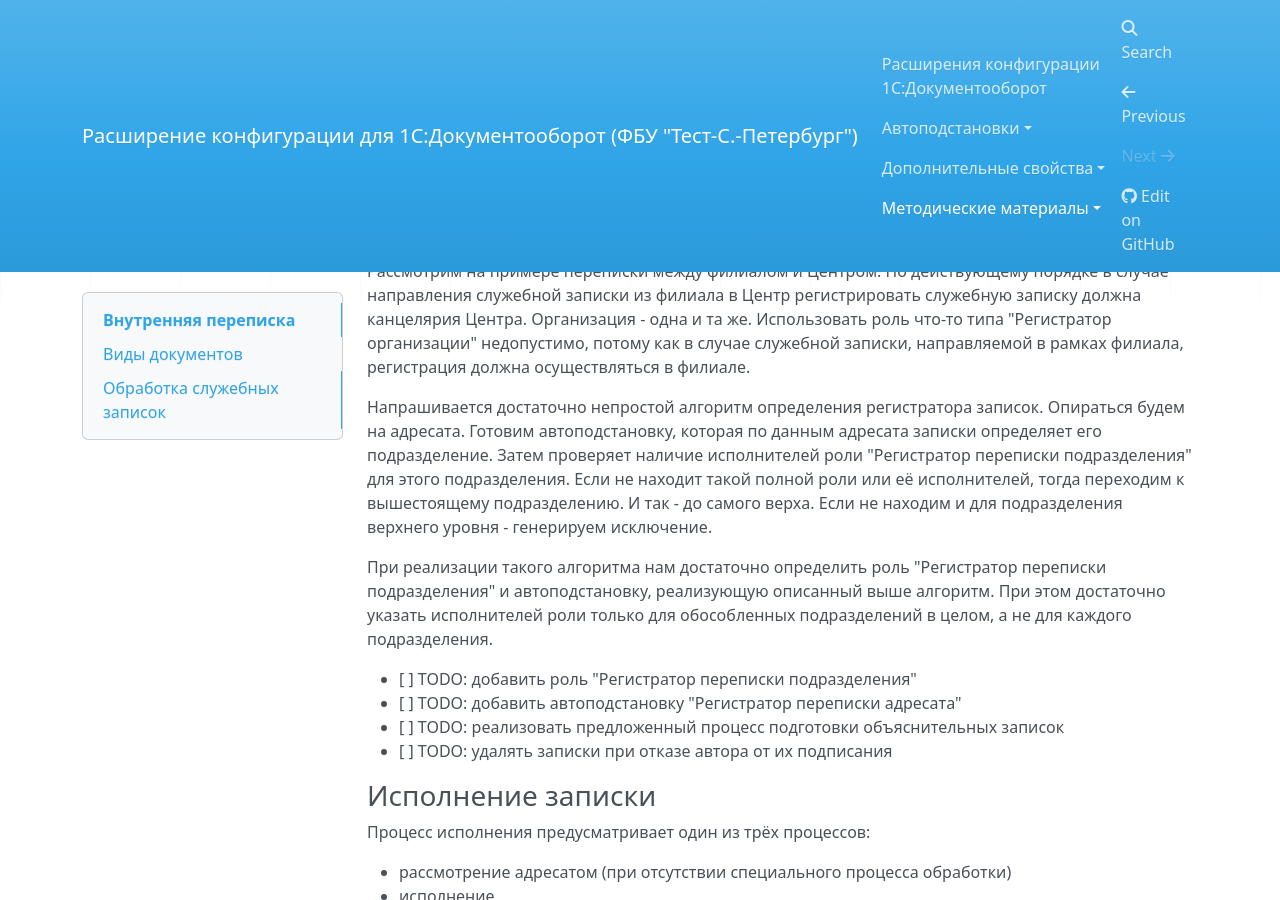
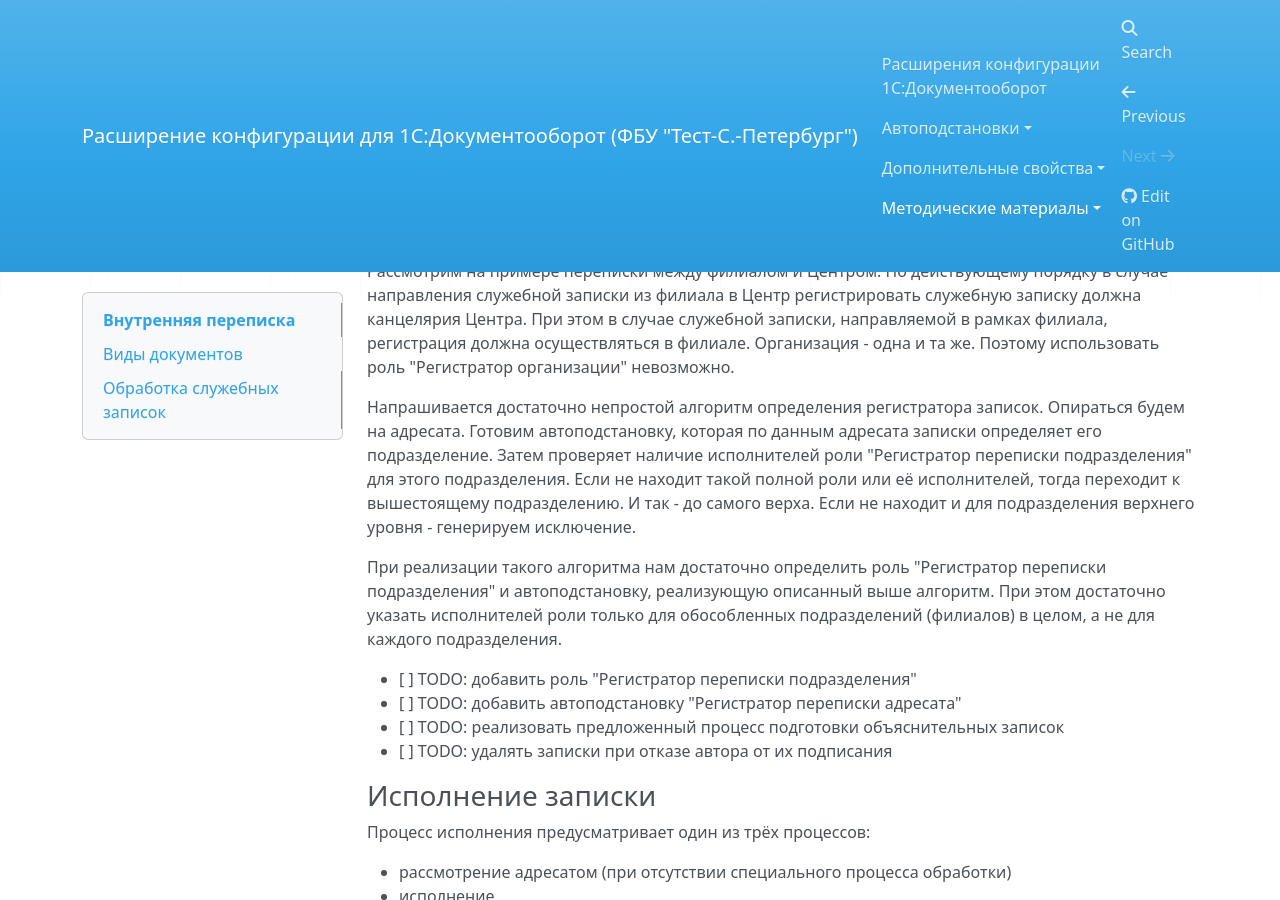
Before and after one commit to test-st-petersburg/edms, an MkDocs documentation site: the page built from docs/Методические материалы/Внутренние документы/Внутренняя переписка.md, in a window 1280 px wide and 900 px high, scrolled down 1327 px. Built offline with MkDocs 1.6.1, drawn with Linux system fonts in a browser that asks for light colours; nearby versions of some CDN libraries.

Commit message:
fix(docs): Исправить определение регистратора записок

```diff
--- a/docs/Методические материалы/Внутренние документы/Внутренняя переписка.md
+++ b/docs/Методические материалы/Внутренние документы/Внутренняя переписка.md
@@ -63,27 +63,28 @@
 Он может содержать не те сведения.
 
 Рассмотрим на примере переписки между филиалом и Центром.
-По действующему порядке в случае направления служебной записки из
+По действующему порядку в случае направления служебной записки из
 филиала в Центр регистрировать служебную записку должна канцелярия
-Центра. Организация - одна и та же. Использовать роль что-то типа
-"Регистратор организации" недопустимо, потому как в случае
-служебной записки, направляемой в рамках филиала, регистрация должна
-осуществляться в филиале.
+Центра.
+При этом в случае служебной записки, направляемой в рамках филиала,
+регистрация должна осуществляться в филиале.
+Организация - одна и та же. Поэтому использовать роль
+"Регистратор организации" невозможно.
 
 Напрашивается достаточно непростой алгоритм определения регистратора
 записок. Опираться будем на адресата.
 Готовим автоподстановку, которая по данным адресата записки
 определяет его подразделение. Затем проверяет наличие исполнителей
 роли "Регистратор переписки подразделения" для этого подразделения.
-Если не находит такой полной роли или её исполнителей, тогда переходим
+Если не находит такой полной роли или её исполнителей, тогда переходит
 к вышестоящему подразделению. И так - до самого верха.
-Если не находим и для подразделения верхнего уровня - генерируем
+Если не находит и для подразделения верхнего уровня - генерируем
 исключение.
 
 При реализации такого алгоритма нам достаточно определить
 роль "Регистратор переписки подразделения" и автоподстановку,
 реализующую описанный выше алгоритм. При этом достаточно указать
-исполнителей роли только для обособленных подразделений в целом,
+исполнителей роли только для обособленных подразделений (филиалов) в целом,
 а не для каждого подразделения.
 
 - [ ] TODO: добавить роль "Регистратор переписки подразделения"
```
